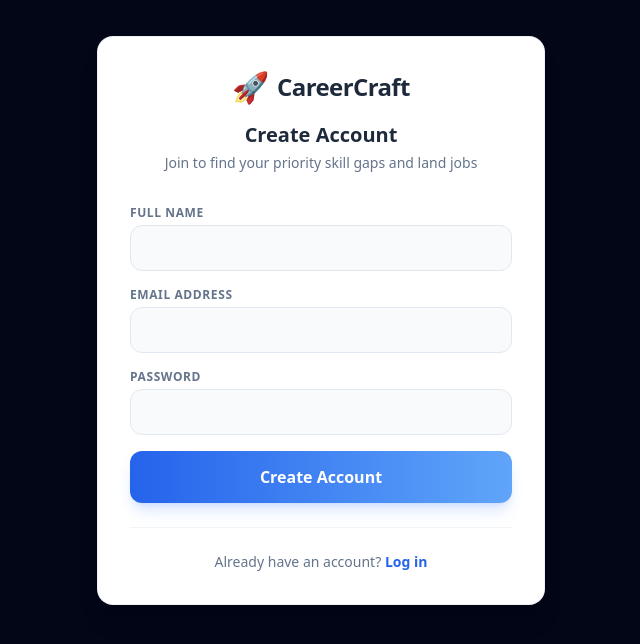
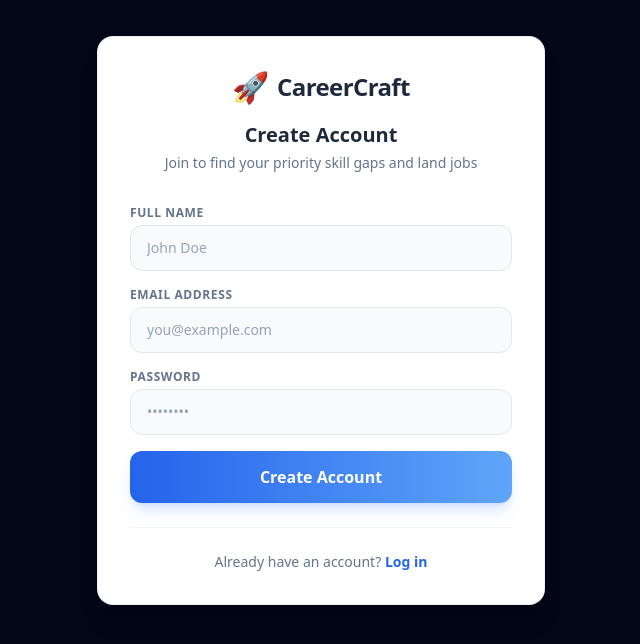
Before and after one commit to JOESON-MARLIN/Ai-Resume-Analyzer, a React (Vite) app in the folder client/: page /login in a window 1280 px wide. Both pictures are taken after a click on the button "Sign up". Shown: the top 644 px of the page, without its empty margins (319-959 px from the left). Built offline with nearby package versions, Linux system fonts and the light colour scheme; no server answers.

Commit message:
fix(ui): add explicitly dark text colors to input fields to prevent inheritance from dark-mode body

```diff
--- a/client/src/components/Login.jsx
+++ b/client/src/components/Login.jsx
@@ -60,18 +60,18 @@ export default function Login() {
                         <div>
                             <label className="block text-xs font-bold text-slate-500 uppercase tracking-wider mb-1">Full Name</label>
                             <input type="text" value={name} onChange={(e) => setName(e.target.value)} required
-                                className="w-full bg-slate-50 border border-slate-200 rounded-xl px-4 py-3 text-sm focus:border-blue-500 focus:ring-2 focus:ring-blue-500/20 outline-none transition" />
+                                className="w-full bg-slate-50 border border-slate-200 rounded-xl px-4 py-3 text-sm text-slate-900 focus:border-blue-500 focus:ring-2 focus:ring-blue-500/20 outline-none transition placeholder-slate-400" placeholder="John Doe" />
                         </div>
                     )}
                     <div>
                         <label className="block text-xs font-bold text-slate-500 uppercase tracking-wider mb-1">Email Address</label>
                         <input type="email" value={email} onChange={(e) => setEmail(e.target.value)} required
-                            className="w-full bg-slate-50 border border-slate-200 rounded-xl px-4 py-3 text-sm focus:border-blue-500 focus:ring-2 focus:ring-blue-500/20 outline-none transition" />
+                            className="w-full bg-slate-50 border border-slate-200 rounded-xl px-4 py-3 text-sm text-slate-900 focus:border-blue-500 focus:ring-2 focus:ring-blue-500/20 outline-none transition placeholder-slate-400" placeholder="you@example.com" />
                     </div>
                     <div>
                         <label className="block text-xs font-bold text-slate-500 uppercase tracking-wider mb-1">Password</label>
                         <input type="password" value={password} onChange={(e) => setPassword(e.target.value)} required minLength="6"
-                            className="w-full bg-slate-50 border border-slate-200 rounded-xl px-4 py-3 text-sm focus:border-blue-500 focus:ring-2 focus:ring-blue-500/20 outline-none transition" />
+                            className="w-full bg-slate-50 border border-slate-200 rounded-xl px-4 py-3 text-sm text-slate-900 focus:border-blue-500 focus:ring-2 focus:ring-blue-500/20 outline-none transition placeholder-slate-400" placeholder="••••••••" />
                     </div>
 
                     <button type="submit" disabled={loading} className="w-full bg-gradient-to-r from-blue-600 to-blue-400 hover:from-blue-700 hover:to-blue-500 text-white font-bold py-3.5 rounded-xl shadow-lg shadow-blue-500/20 transition disabled:opacity-50">
```
